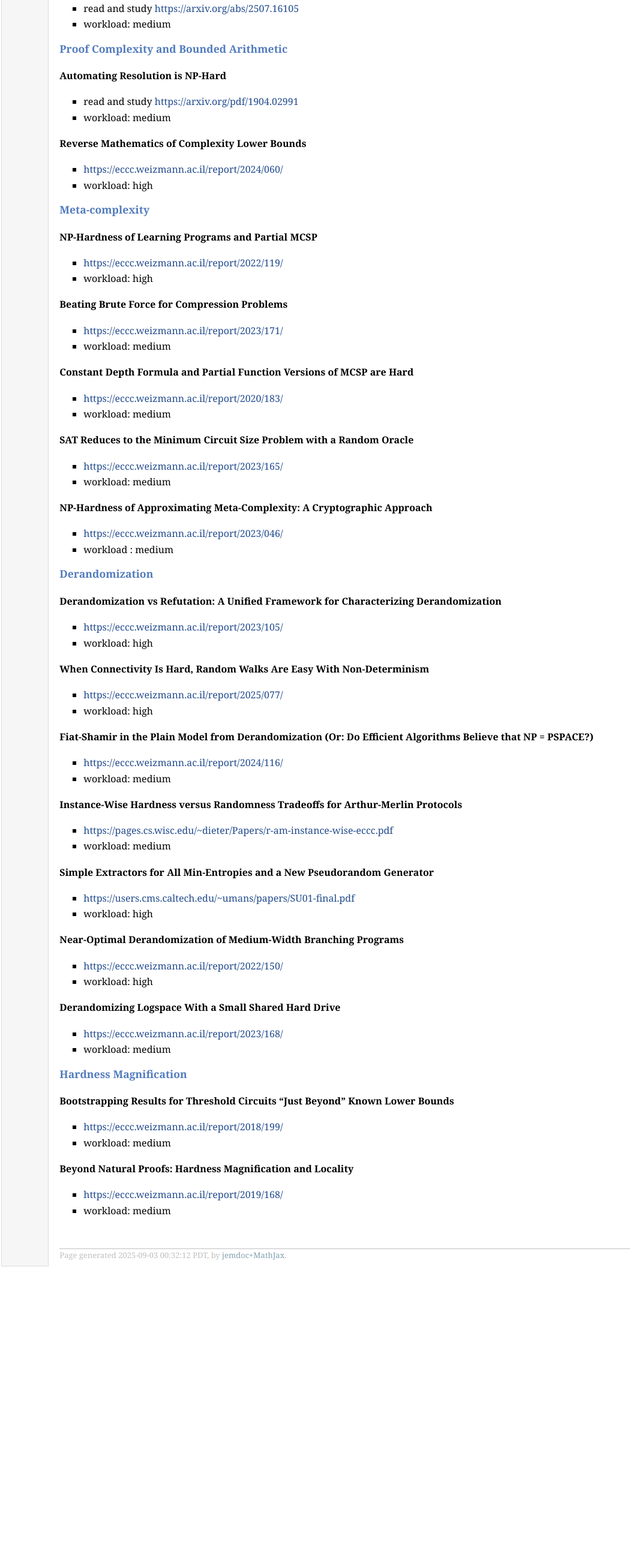
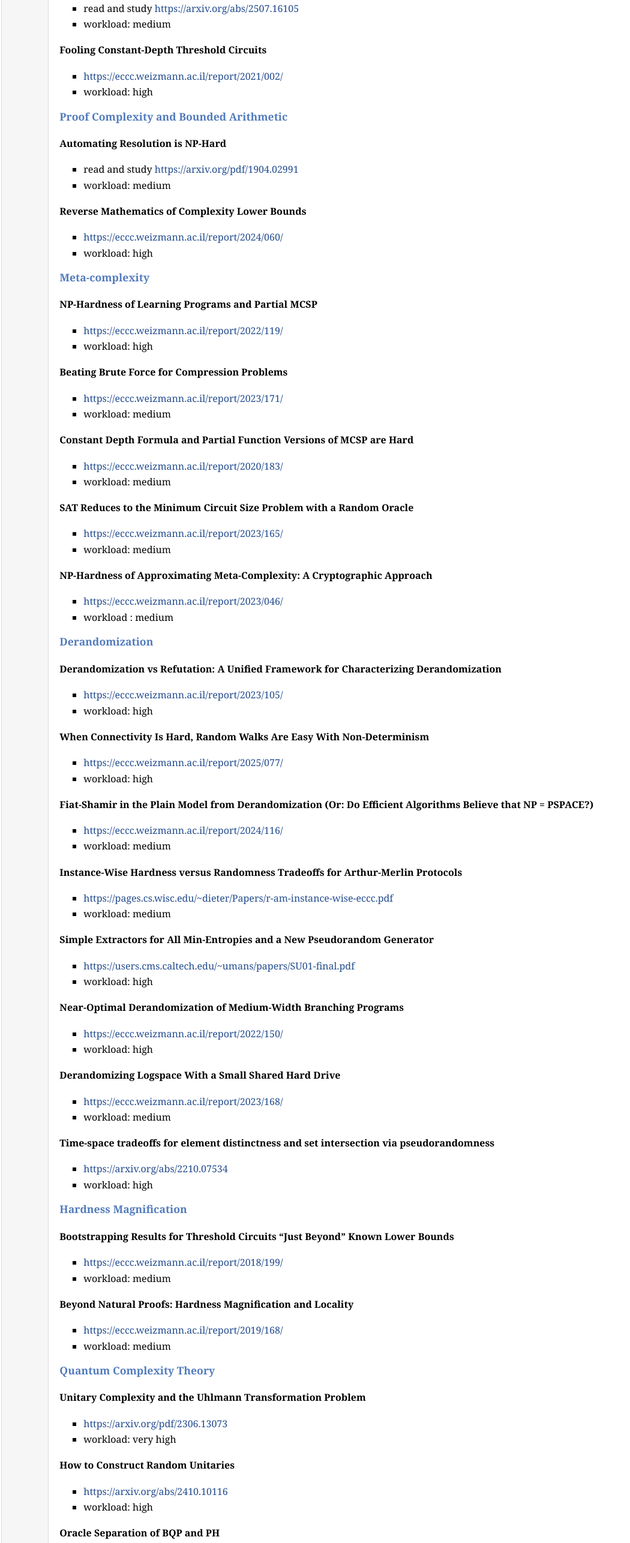
Before and after one commit to chen-lijie/chen-lijie.github.io, a plain HTML site: page cs278-projects.html in a window 1280 px wide. Shown: the part 1158-3730 px from the top of the page at 60% size, without its empty margins (0-1050 px from the left). Before the commit the page ends 3279 px from the top, so only its background shows below. Drawn offline with nearby package versions, Linux system fonts and the light colour scheme; some packages are replaced by stand-ins of ours.

Commit message:
Add files via upload

```diff
--- a/cs278-projects.html
+++ b/cs278-projects.html
@@ -149,6 +149,17 @@ Again, you are not required to select from the list, but do consult the instruct
 </p>
 </li>
 <li><p>workload: medium
+
+</p>
+</li>
+</ul>
+<h4>Fooling Constant-Depth Threshold Circuits
+</h4>
+<ul>
+<li><p><a href="https://eccc.weizmann.ac.il/report/2021/002/" target=&ldquo;blank&rdquo;>https://eccc.weizmann.ac.il/report/2021/002/</a>
+</p>
+</li>
+<li><p>workload: high
 
 </p>
 </li>
@@ -319,6 +330,17 @@ Again, you are not required to select from the list, but do consult the instruct
 </p>
 </li>
 </ul>
+<h4>Time-space tradeoffs for element distinctness and set intersection via pseudorandomness
+</h4>
+<ul>
+<li><p><a href="https://arxiv.org/abs/2210.07534" target=&ldquo;blank&rdquo;>https://arxiv.org/abs/2210.07534</a>
+</p>
+</li>
+<li><p>workload: high
+
+</p>
+</li>
+</ul>
 <h3>Hardness Magnification
 </h3>
 <p>
@@ -340,12 +362,49 @@ Again, you are not required to select from the list, but do consult the instruct
 <li><p><a href="https://eccc.weizmann.ac.il/report/2019/168/" target=&ldquo;blank&rdquo;>https://eccc.weizmann.ac.il/report/2019/168/</a>
 </p>
 </li>
+<li><p>workload: medium
+
+</p>
+</li>
+</ul>
+<h3>Quantum Complexity Theory
+</h3>
+<p>
+</p>
+<h4>Unitary Complexity and the Uhlmann Transformation Problem
+</h4>
+<ul>
+<li><p><a href="https://arxiv.org/pdf/2306.13073" target=&ldquo;blank&rdquo;>https://arxiv.org/pdf/2306.13073</a>
+</p>
+</li>
+<li><p>workload: very high
+
+</p>
+</li>
+</ul>
+<h4>How to Construct Random Unitaries
+</h4>
+<ul>
+<li><p><a href="https://arxiv.org/abs/2410.10116" target=&ldquo;blank&rdquo;>https://arxiv.org/abs/2410.10116</a>
+</p>
+</li>
+<li><p>workload: high
+
+</p>
+</li>
+</ul>
+<h4>Oracle Separation of BQP and PH
+</h4>
+<ul>
+<li><p><a href="https://eccc.weizmann.ac.il/report/2018/107/" target=&ldquo;blank&rdquo;>https://eccc.weizmann.ac.il/report/2018/107/</a>
+</p>
+</li>
 <li><p>workload: medium</p>
 </li>
 </ul>
 <div id="footer">
 <div id="footer-text">
-Page generated 2025-09-03 00:32:12 PDT, by <a href="https://github.com/wsshin/jemdoc_mathjax" target="blank">jemdoc+MathJax</a>.
+Page generated 2025-09-04 22:10:29 PDT, by <a href="https://github.com/wsshin/jemdoc_mathjax" target="blank">jemdoc+MathJax</a>.
 </div>
 </div>
 </td>
```
Also changed, not shown: cs278-complexity.html (+2 -2 lines), 1 other file.
